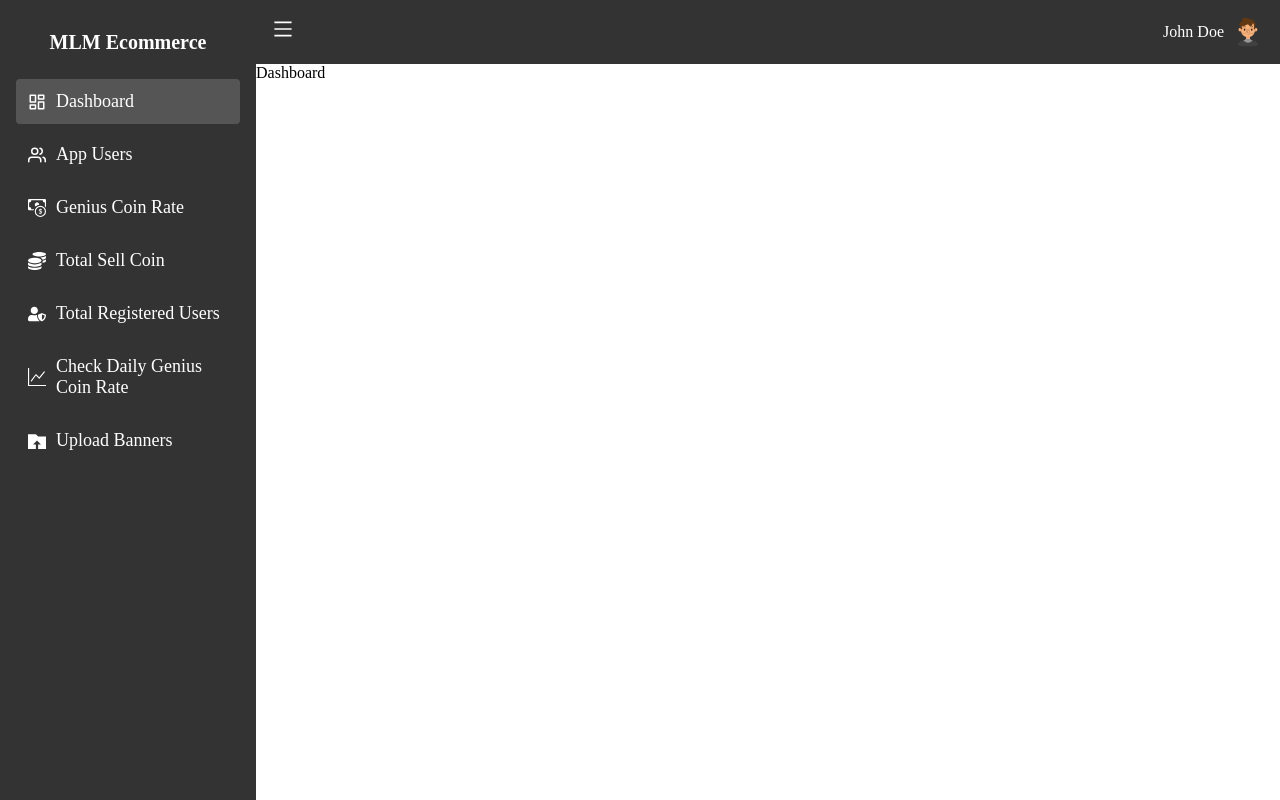
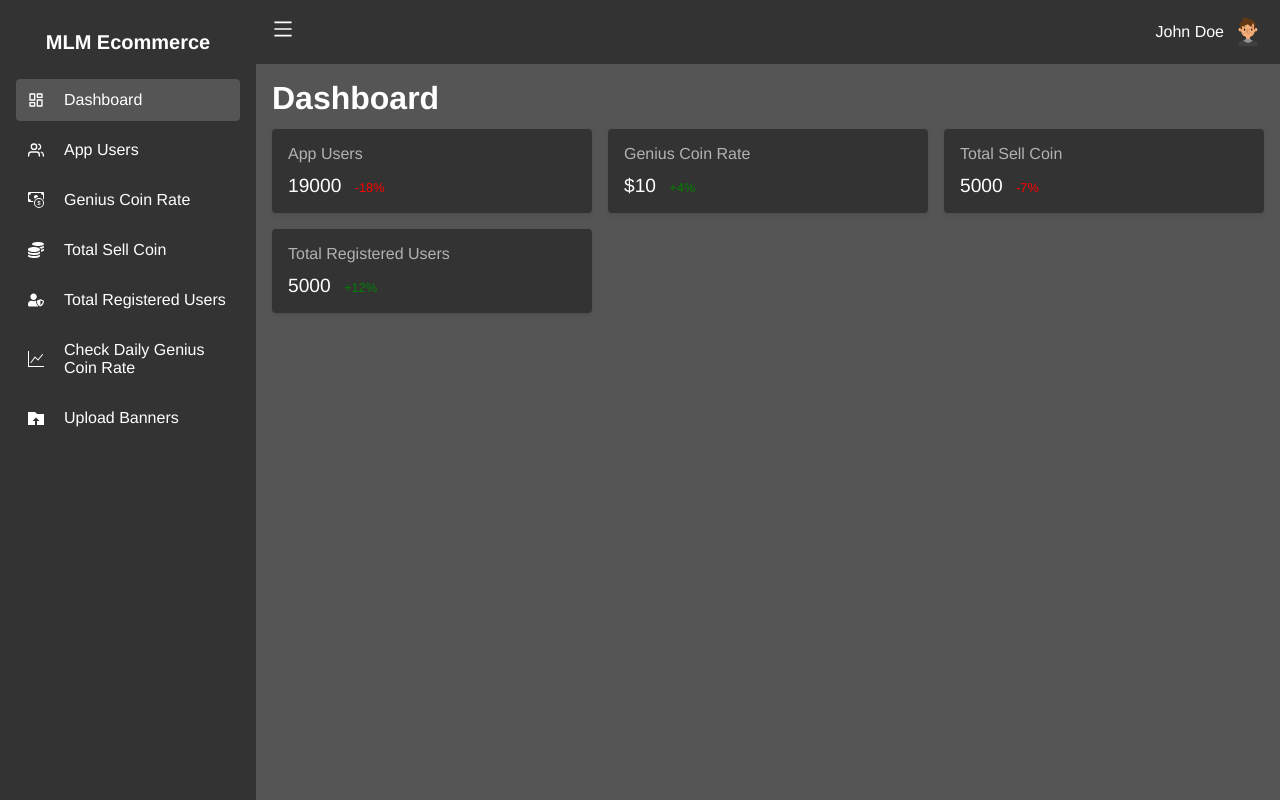
Before and after one commit to iamshiv007/MLM-ecommerce, a React (Create React App) app: page / in a window 1280 px wide. Built offline with nearby package versions, Linux system fonts and the light colour scheme; the HTML template or start-up script is replaced by a standard one.

Commit message:
Dashboard created

```diff
--- a/package.json
+++ b/package.json
@@ -9,8 +9,10 @@
     "react": "^18.2.0",
     "react-dom": "^18.2.0",
     "react-icons": "^4.10.1",
+    "react-linechart": "^1.1.12",
     "react-router-dom": "^6.0.0",
     "react-scripts": "5.0.1",
+    "react-table": "^7.8.0",
     "web-vitals": "^2.1.4"
   },
   "scripts": {
--- a/src/App.css
+++ b/src/App.css
@@ -1,5 +1,7 @@
 .layout {
   display: flex;
+  background-color: #555;
+  min-height: 100vh;
 }
 
 .layout > div:first-child {
--- a/src/components/pages/Dashboard.jsx
+++ b/src/components/pages/Dashboard.jsx
@@ -1,7 +1,38 @@
 import React from "react";
+import "../../styles/Dashboard.css";
 
 const Dashboard = () => {
-  return <div>Dashboard</div>;
+  return (
+    <div className="dashboard">
+      <h1 style={{ marginBottom: "12px", color: "white" }}>Dashboard</h1>
+      <div className="summary">
+        <div className="card">
+          <h4>App Users</h4>
+          <p>
+            19000 <span className="negative">-18%</span>
+          </p>
+        </div>
+        <div className="card">
+          <h4>Genius Coin Rate</h4>
+          <p>
+            $10 <span className="positive">+4%</span>{" "}
+          </p>
+        </div>
+        <div className="card">
+          <h4>Total Sell Coin</h4>
+          <p>
+            5000 <span className="negative">-7%</span>
+          </p>
+        </div>
+        <div className="card">
+          <h4>Total Registered Users</h4>
+          <p>
+            5000 <span className="positive">+12%</span>
+          </p>
+        </div>
+      </div>
+    </div>
+  );
 };
 
 export default Dashboard;
--- a/src/index.css
+++ b/src/index.css
@@ -2,4 +2,5 @@
   box-sizing: border-box;
   padding: 0;
   margin: 0;
+  font-family: "Franklin Gothic Medium", "Arial Narrow", Arial, sans-serif;
 }
--- /dev/null
+++ b/src/styles/Dashboard.css
@@ -0,0 +1,64 @@
+.dashboard {
+  padding: 16px;
+}
+
+.summary {
+  display: grid;
+  grid-template-columns: repeat(auto-fit, minmax(250px, 1fr));
+  grid-gap: 16px;
+  margin-bottom: 32px;
+}
+
+.card {
+  background-color: #fff;
+  padding: 16px;
+  box-shadow: 0 2px 4px rgba(0, 0, 0, 0.1);
+  border-radius: 4px;
+  background-color: #333;
+}
+
+.card > h4 {
+  color: white;
+  color: #b2b2b2;
+  font-weight: 300;
+}
+
+.card > p {
+  color: white;
+  font-size: 1.2rem;
+}
+
+.card .daily-rate,
+.banner-upload {
+  background-color: #fff;
+  padding: 16px;
+  box-shadow: 0 2px 4px rgba(0, 0, 0, 0.1);
+  border-radius: 4px;
+  margin-bottom: 32px;
+}
+
+.card > p {
+  margin-top: 12px;
+}
+
+.card > p > span {
+  margin-left: 8px;
+  font-size: 0.8rem;
+}
+
+.card > p > .positive {
+  color: green;
+}
+
+.card > p > .negative {
+  color: red;
+}
+
+h1,
+h2 {
+  color: #333;
+}
+
+p {
+  color: #777;
+}
--- a/src/styles/NavigationMenu.css
+++ b/src/styles/NavigationMenu.css
@@ -17,13 +17,12 @@
 
 .menu-items a {
   display: flex;
-  column-gap: 10px;
+  column-gap: 20px;
   color: #fff;
   text-decoration: none;
   padding: 12px;
   transition: background-color 0.3s ease;
-  font-size: 18px;
-  font-weight: 500;
+  font-size: 16px;
   border-radius: 4px;
   align-items: center;
 }
```
Also changed, not shown: 1 other file (tests, documents, lock files or other folders).
